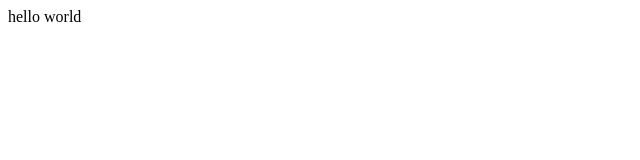
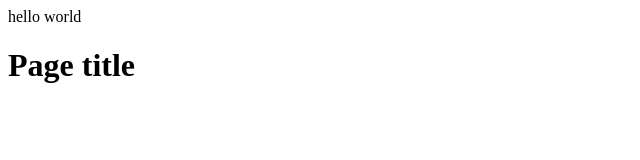
Before and after one commit to chrisk08/githubtest, a plain HTML site: page index.html in a window 1280 px wide. Shown: the whole page, without its empty margins (0-640 px from the left). Drawn offline with Linux system fonts and the light colour scheme.

Commit message:
added h1

```diff
--- a/index.html
+++ b/index.html
@@ -1 +1,3 @@
 hello world
+
+<h1>Page title</h1>
```
Also changed, not shown: thingstoignore/salut.html (+1 -0 lines), 1 other file.
